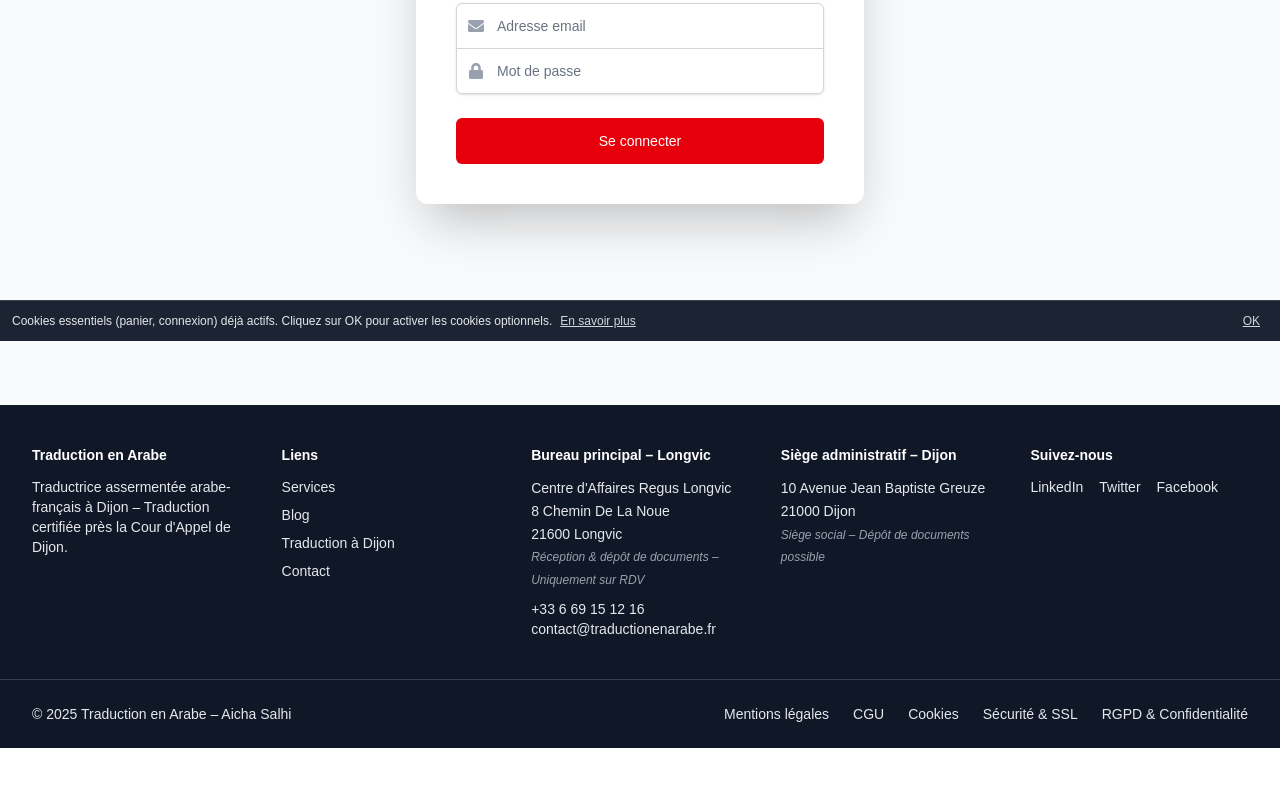
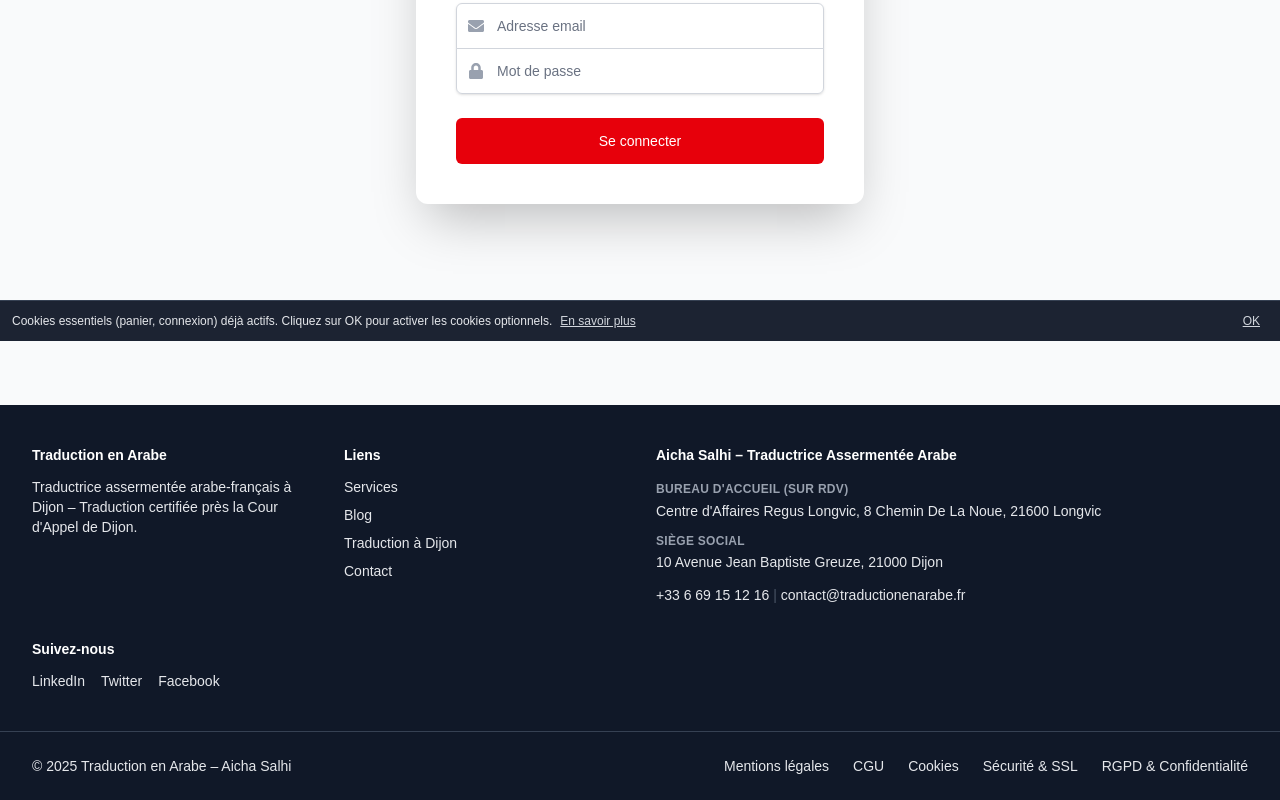
Before and after one commit to aicha21000/juridiom_next, a Next.js app: page /login in a window 1280 px wide. Shown: the part 459-1259 px from the top of the page. Before the commit the page ends 1207 px from the top, so only its background shows below. Built offline with nearby package versions, Linux system fonts and the light colour scheme; no server answers.

Commit message:
seo: reformater footer avec bloc coordonnées NAP unifié, élargir sémantique Home (Dijon + Longvic + métropole dijonnaise)

```diff
--- a/src/components/Footer.tsx
+++ b/src/components/Footer.tsx
@@ -5,7 +5,7 @@ import Link from "next/link";
 const Footer = () => {
   return (
     <footer className="bg-gray-900 text-gray-100 text-sm">
-      <div className="max-w-7xl mx-auto px-6 sm:px-8 py-10 grid grid-cols-1 sm:grid-cols-2 lg:grid-cols-5 gap-8">
+      <div className="max-w-7xl mx-auto px-6 sm:px-8 py-10 grid grid-cols-1 sm:grid-cols-2 lg:grid-cols-4 gap-8">
         <div>
           <h3 className="text-white font-semibold mb-3">Traduction en Arabe</h3>
           <p className="text-gray-200">Traductrice assermentée arabe-français à Dijon – Traduction certifiée près la Cour d'Appel de Dijon.</p>
@@ -19,25 +19,24 @@ const Footer = () => {
             <li><Link className="text-gray-200 hover:text-white transition-colors" href="/contact">Contact</Link></li>
           </ul>
         </div>
-        {/* Deux blocs adresses séparés */}
-        <div>
-          <h4 className="text-white font-semibold mb-3">Bureau principal – Longvic</h4>
-          <p className="text-gray-200 leading-relaxed">
-            Centre d'Affaires Regus Longvic<br />
-            8 Chemin De La Noue<br />
-            21600 Longvic<br />
-            <span className="text-gray-400 text-xs italic">Réception &amp; dépôt de documents – Uniquement sur RDV</span>
-          </p>
-          <a className="text-gray-200 hover:text-white transition-colors mt-2 block" href="tel:+33669151216">+33 6 69 15 12 16</a>
-          <a className="text-gray-200 hover:text-white transition-colors" href="mailto:contact@traductionenarabe.fr">contact@traductionenarabe.fr</a>
-        </div>
-        <div>
-          <h4 className="text-white font-semibold mb-3">Siège administratif – Dijon</h4>
-          <p className="text-gray-200 leading-relaxed">
-            10 Avenue Jean Baptiste Greuze<br />
-            21000 Dijon<br />
-            <span className="text-gray-400 text-xs italic">Siège social – Dépôt de documents possible</span>
-          </p>
+        {/* Bloc coordonnées unifié tel que recommandé pour le SEO local */}
+        <div className="sm:col-span-2 lg:col-span-2">
+          <h4 className="text-white font-semibold mb-3">Aicha Salhi – Traductrice Assermentée Arabe</h4>
+          <ul className="space-y-1.5 text-gray-200 text-sm leading-relaxed">
+            <li>
+              <span className="text-gray-400 text-xs uppercase tracking-wide font-semibold">Bureau d'accueil (Sur RDV)</span><br />
+              Centre d'Affaires Regus Longvic, 8 Chemin De La Noue, 21600 Longvic
+            </li>
+            <li>
+              <span className="text-gray-400 text-xs uppercase tracking-wide font-semibold">Siège social</span><br />
+              10 Avenue Jean Baptiste Greuze, 21000 Dijon
+            </li>
+            <li className="pt-1">
+              <a className="text-gray-200 hover:text-white transition-colors" href="tel:+33669151216">+33 6 69 15 12 16</a>
+              {" "}<span className="text-gray-600">|</span>{" "}
+              <a className="text-gray-200 hover:text-white transition-colors" href="mailto:contact@traductionenarabe.fr">contact@traductionenarabe.fr</a>
+            </li>
+          </ul>
         </div>
         <div>
           <h4 className="text-white font-semibold mb-3">Suivez-nous</h4>
--- a/src/components/Home.tsx
+++ b/src/components/Home.tsx
@@ -142,12 +142,15 @@ const Home = () => {
             Traductrice Assermentée Arabe <br className="hidden md:block" />
             <span className="text-transparent bg-clip-text bg-gradient-to-r from-red-600 to-orange-600">à Dijon – Aicha Salhi</span>
           </h1>
-          <h2 className={`text-2xl md:text-3xl font-medium mb-8 ${isDarkMode ? "text-gray-300" : "text-gray-600"}`}>
-            Traduction certifiée français-arabe depuis plus de 10 ans à Dijon et en ligne
+          <h2 className={`text-2xl md:text-3xl font-medium mb-4 ${isDarkMode ? "text-gray-300" : "text-gray-600"}`}>
+            Vos traductions certifiées à Dijon et Longvic – Traductrice officielle sur la métropole dijonnaise
           </h2>
-          <p className={`text-lg md:text-xl max-w-3xl mx-auto mb-12 leading-relaxed ${isDarkMode ? "text-gray-400" : "text-gray-600"}`}>
+          <p className={`text-lg md:text-xl max-w-3xl mx-auto mb-4 leading-relaxed ${isDarkMode ? "text-gray-400" : "text-gray-600"}`}>
             Des traductions précises et reconnues pour vos documents officiels, juridiques et commerciaux.
             Rapidité, confidentialité et excellence linguistique garanties.
+          </p>
+          <p className={`text-base max-w-3xl mx-auto mb-12 leading-relaxed ${isDarkMode ? "text-gray-500" : "text-gray-500"}`}>
+            Mon bureau d'accueil principal est situé au Centre d'Affaires Regus à Longvic, idéalement positionné pour recevoir les clients de Dijon et de toute la métropole dijonnaise.
           </p>
 
           <div className="flex flex-col sm:flex-row justify-center gap-4">
@@ -227,7 +230,7 @@ const Home = () => {
           <div className="max-w-7xl mx-auto px-4 sm:px-6 lg:px-8">
             <div className="text-center mb-16">
               <h2 className={`text-3xl md:text-4xl font-bold mb-4 ${isDarkMode ? "text-white" : "text-gray-900"}`}>
-                Pourquoi nous choisir ?
+                Pourquoi choisir votre traductrice assermentée à Dijon et Longvic ?
               </h2>
               <div className="w-24 h-1 bg-red-500 mx-auto rounded-full"></div>
             </div>
@@ -277,10 +280,10 @@ const Home = () => {
             <div className="grid grid-cols-1 lg:grid-cols-2 gap-16 items-center">
               <div>
                 <h2 className={`text-3xl md:text-4xl font-bold mb-6 ${isDarkMode ? "text-white" : "text-gray-900"}`}>
-                  Des Services Adaptés à Vos Besoins
+                  Des Services de Traduction sur la Métropole de Dijon
                 </h2>
                 <p className={`text-lg mb-8 ${isDarkMode ? "text-gray-400" : "text-gray-600"}`}>
-                  Que vous soyez un particulier ou une entreprise, nous proposons une gamme complète de services de traduction pour répondre à toutes vos exigences.
+                  Que vous soyez un particulier ou une entreprise à Dijon, Longvic ou partout en France, nous proposons une gamme complète de services de traduction certifiée pour répondre à toutes vos exigences.
                 </p>
 
                 <div className="space-y-6">
```
